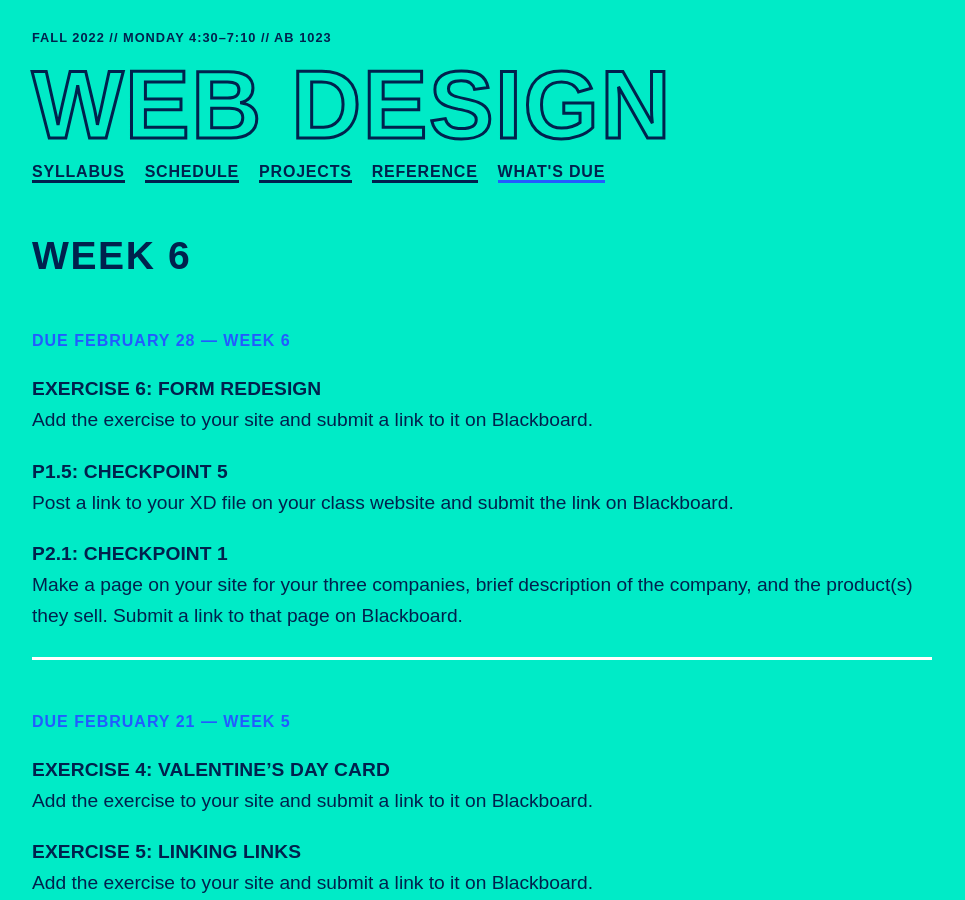
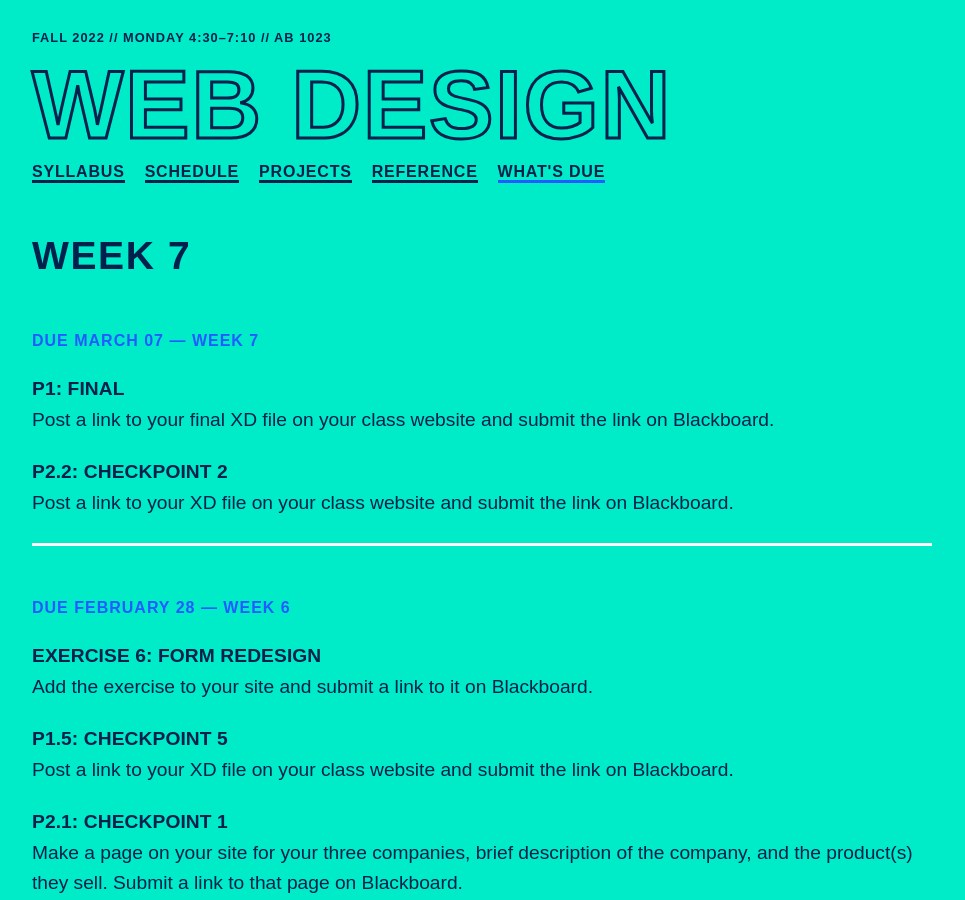
Before and after one commit to gmu-gd/web22-spring, a Jekyll site: the page built from _posts/2022-02-28-due.md, in a window 1280 px wide and 900 px high. Shown: the whole window, without its empty margins (0-965 px from the left). Built offline with Jekyll 4.4.1, drawn with Linux system fonts in a browser that asks for light colours; some web fonts are replaced.

Commit message:
week 6 updates

```diff
--- /dev/null
+++ b/_posts/2022-02-28-due.md
@@ -0,0 +1,11 @@
+---
+layout: due
+author: Michael McDermott
+title: Week 7
+categories: [due]
+---
+#### P1: Final
+Post a link to your final XD file on your class website and submit the link on Blackboard.
+
+#### P2.2: Checkpoint 2
+Post a link to your XD file on your class website and submit the link on Blackboard.
```
Also changed, not shown: _drafts/2022-02-28-due.md (deleted, +0 -11 lines), schedule/index.md (+34 -29 lines).
